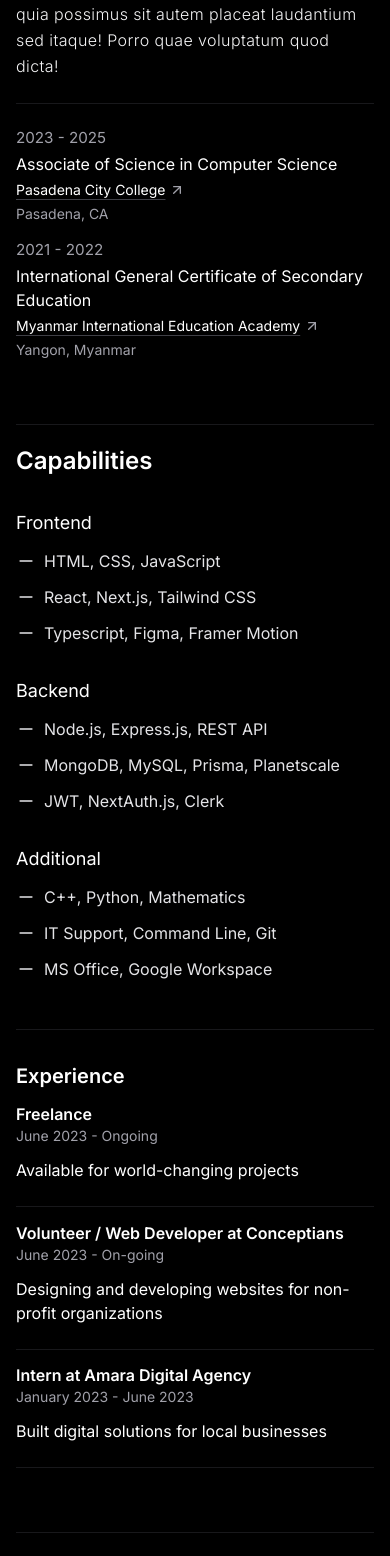
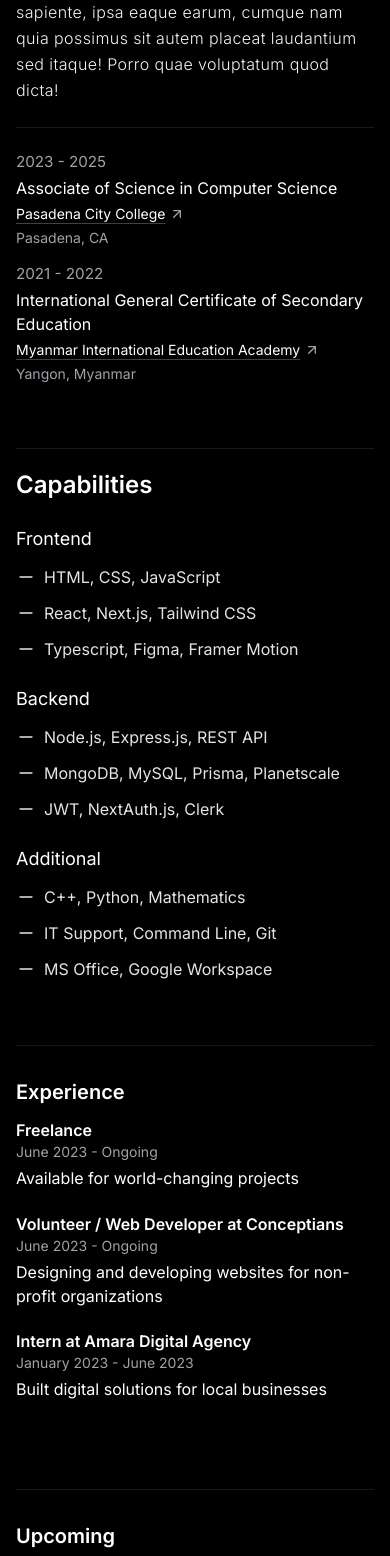
Before and after one commit to JstVex/portfolio, a Next.js app: page /about in a window 390 px wide. Shown: the part 441-1997 px from the top of the page. Built offline with nearby package versions, Linux system fonts and the light colour scheme.

Commit message:
Minor styling updates

```diff
--- a/components/About/AboutMe.tsx
+++ b/components/About/AboutMe.tsx
@@ -1,9 +1,15 @@
 const AboutMe = () => {
     return (
         <section>
-            <h1 className="text-3xl font-semibold">
-                About Me
-            </h1>
+            <div>
+                <h1 className="text-3xl font-semibold">
+                    About Me
+                </h1>
+                <div className="text-zinc-400">
+                    B. 2005
+                </div>
+            </div>
+
             <div className="mt-6 text-base font-light tracking-wide leading-relaxed text-zinc-100 flex flex-col gap-3">
                 <p>
                     Lorem ipsum dolor sit amet consectetur, adipisicing elit. Vel deleniti fugiat minus cupiditate inventore reprehenderit impedit officiis! Vitae at unde debitis. Optio quis iure magnam eaque dolorem aperiam fugiat velit. Lorem, ipsum dolor sit amet consectetur adipisicing elit. Impedit perspiciatis dicta ab, cum mollitia ea tempora.
--- a/components/About/Capabilities.tsx
+++ b/components/About/Capabilities.tsx
@@ -1,13 +1,13 @@
-import { ChevronRight, Minus } from "lucide-react";
+import { Minus } from "lucide-react";
 
 const Capabilities = () => {
     return (
-        <section className="mt-16 my-12 pt-5 border-t border-zinc-900">
+        <section className="mt-16 pt-5 border-t border-zinc-900">
             <h2 className="text-2xl font-semibold md:mb-3">
                 Capabilities
             </h2>
             <div>
-                <div className="pt-5 md:pb-10 md:flex md:justify-between md:items-start">
+                <div className="pt-3 md:pt-5 md:pb-10 md:flex md:justify-between md:items-start">
                     <div className="text-lg my-3 md:my-0">
                         <h3>
                             Frontend
@@ -35,7 +35,7 @@ const Capabilities = () => {
                         </li>
                     </ul>
                 </div>
-                <div className="pt-5 md:pb-10 md:flex md:justify-between md:items-start">
+                <div className="pt-3 md:pt-5 md:pb-10 md:flex md:justify-between md:items-start">
                     <div className="text-lg my-3 md:my-0">
                         <h3>
                             Backend
@@ -62,7 +62,7 @@ const Capabilities = () => {
                         </li>
                     </ul>
                 </div>
-                <div className="pt-5 md:pb-10 md:flex md:justify-between md:items-start">
+                <div className="pt-3 pb-16 md:pt-5 md:flex md:justify-between md:items-start">
                     <div className="text-lg my-3 md:my-0">
                         <h3>
                             Additional
--- a/components/About/Experience.tsx
+++ b/components/About/Experience.tsx
@@ -1,9 +1,9 @@
-import Section from "../Layouts/Section";
+import Section from "@/components/Layouts/Section";
 
 const Experience = () => {
     return (
         <Section title="Experience">
-            <li className="flex flex-col space-y-3 border-b border-zinc-900 pb-6 md:pb-10">
+            <li className="flex flex-col space-y-1 pb-2 md:space-y-3 md:border-b md:border-zinc-900  md:pb-10">
                 <div>
                     <h3 className="text-base font-semibold">
                         Freelance
@@ -12,24 +12,24 @@ const Experience = () => {
                         June 2023 - Ongoing
                     </div>
                 </div>
-                <p className="">
+                <p>
                     Available for world-changing projects
                 </p>
             </li>
-            <li className="flex flex-col space-y-3 border-b border-zinc-900 pb-6 md:pb-10">
+            <li className="flex flex-col space-y-1 pb-2 md:space-y-3 md:border-b md:border-zinc-900 md:pb-10">
                 <div>
                     <h3 className="text-base font-semibold">
                         Volunteer / Web Developer at Conceptians
                     </h3>
                     <div className="text-sm text-zinc-400">
-                        June 2023 - On-going
+                        June 2023 - Ongoing
                     </div>
                 </div>
-                <p className="">
+                <p>
                     Designing and developing websites for non-profit organizations
                 </p>
             </li>
-            <li className="flex flex-col space-y-3 border-b border-zinc-900 pb-6 md:pb-10">
+            <li className="flex flex-col space-y-1 pb-6 md:space-y-3 md:pb-10">
                 <div>
                     <h3 className="text-base font-semibold">
                         Intern at Amara Digital Agency
@@ -38,11 +38,10 @@ const Experience = () => {
                         January 2023 - June 2023
                     </div>
                 </div>
-                <p className="">
+                <p>
                     Built digital solutions for local businesses
                 </p>
             </li>
-
         </Section>
     );
 }
--- a/components/About/UpComing.tsx
+++ b/components/About/UpComing.tsx
@@ -3,7 +3,7 @@ import Section from "../Layouts/Section";
 
 const UpComing = () => {
     return (
-        <Section title="Upcoming">
+        <Section title="Upcoming" className="md:gap-y-8">
             <li className="flex flex-col space-y-1">
                 <h2>
                     NASA Proposal Writing and Evualutaion Experience Academy
```
